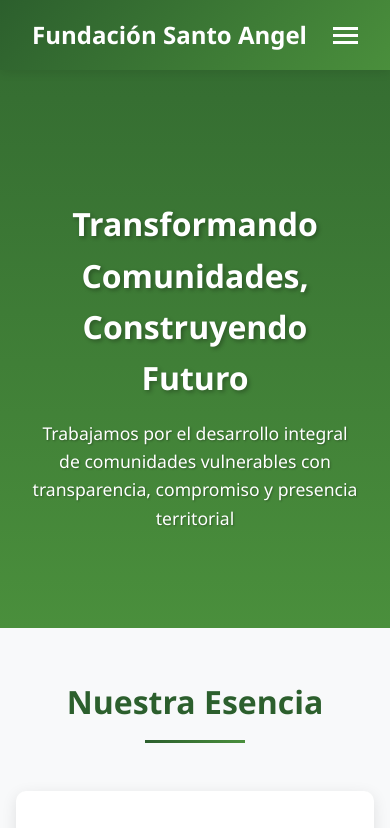
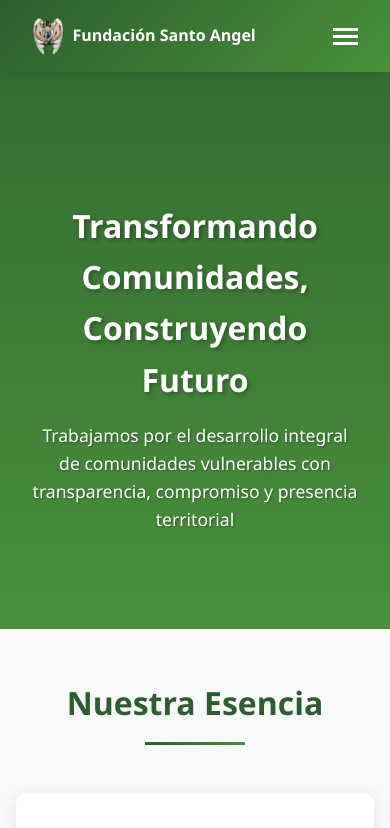
Before and after one commit to nestorcastanedaromero/fundasantoangel, a plain HTML site: page index.html in a window 390 px wide. Shown: the top 828 px of the page. Drawn offline with Linux system fonts and the light colour scheme.

Commit message:
se agrega logo

```diff
--- a/index.html
+++ b/index.html
@@ -40,6 +40,15 @@
         .logo {
             font-size: 1.5rem;
             font-weight: bold;
+            display: flex;
+            align-items: center;
+            gap: 0.5rem;
+        }
+
+        .logo img {
+            height: 50px;
+            width: auto;
+            object-fit: contain;
         }
 
         nav ul {
@@ -493,6 +502,14 @@
                 padding: 1rem;
             }
 
+            .logo img {
+                height: 40px;
+            }
+
+            .logo span {
+                font-size: 1rem;
+            }
+
             .hero h1 {
                 font-size: 2rem;
             }
@@ -523,7 +540,10 @@
     <!-- Header -->
     <header>
         <nav>
-            <div class="logo">Fundación Santo Angel</div>
+            <div class="logo">
+                <img src="src/images/logo/Log.png" alt="Logo Fundación Santo Angel">
+                <span>Fundación Santo Angel</span>
+            </div>
             <div class="menu-toggle" id="menuToggle">
                 <span></span>
                 <span></span>
```
Also changed, not shown: src/images/logo/Log.png (added), src/images/logo/Logo y slogan.png (renamed from src/images/logo/Logo fundacion santo angel.png).
